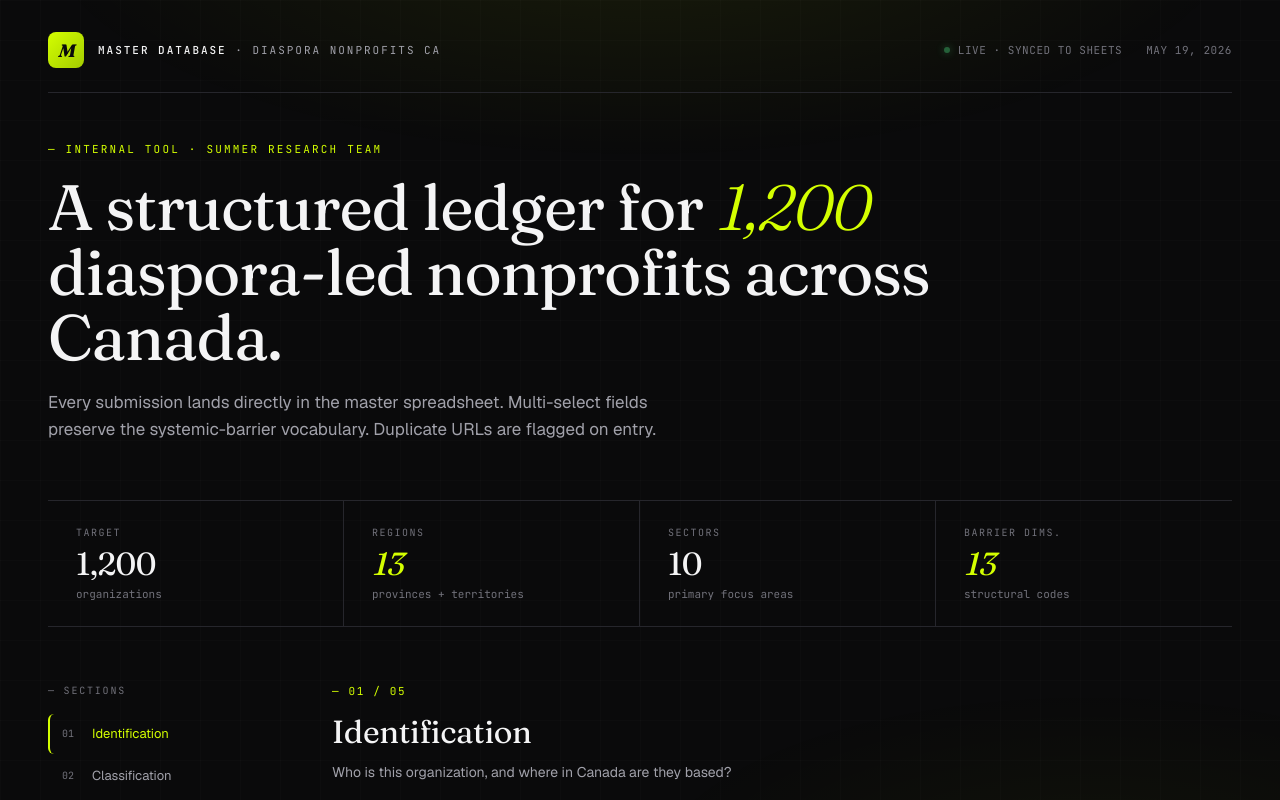
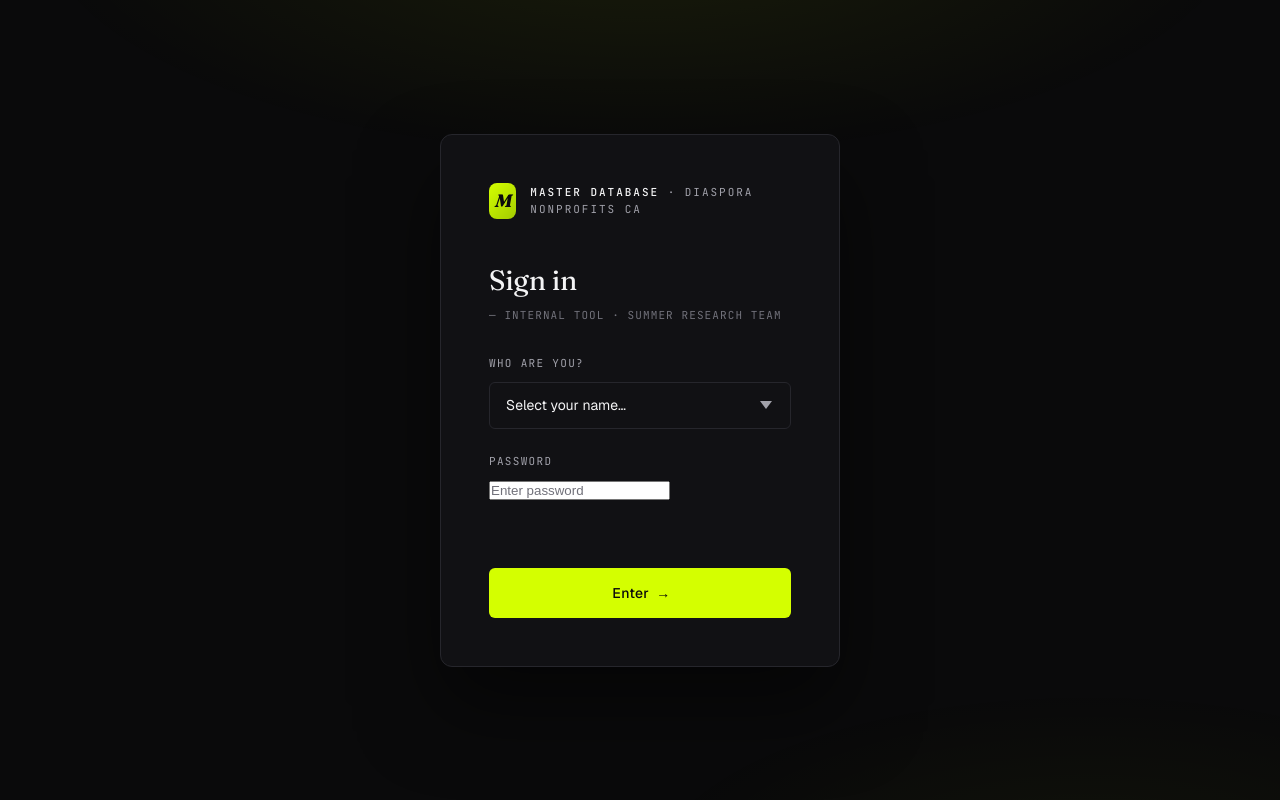
Before and after one commit to joshuabarre/RODA, a plain HTML site: page index.html in a window 1280 px wide. Shown: the top 800 px of the page. Drawn offline with nearby package versions, Linux system fonts and the light colour scheme.

Commit message:
Add login gate with per-user session and auto-assigned student field
Co-Authored-By: Claude Sonnet 4.6 <noreply@anthropic.com>

```diff
--- a/index.html
+++ b/index.html
@@ -398,6 +398,64 @@ textarea { resize: vertical; min-height: 100px; font-family: var(--body); }
   animation: shimmer 1.2s infinite;
 }
 
+/* ===== Login overlay ===== */
+#loginOverlay {
+  position: fixed;
+  inset: 0;
+  background: var(--bg);
+  z-index: 1000;
+  display: flex;
+  align-items: center;
+  justify-content: center;
+}
+#loginOverlay::before {
+  content: '';
+  position: fixed;
+  inset: 0;
+  background:
+    radial-gradient(ellipse 80% 50% at 50% -10%, rgba(212, 255, 0, 0.08), transparent 60%),
+    radial-gradient(ellipse 60% 40% at 85% 110%, rgba(212, 255, 0, 0.04), transparent 60%);
+  pointer-events: none;
+}
+.login-box {
+  position: relative;
+  z-index: 1;
+  width: 100%;
+  max-width: 400px;
+  padding: 48px;
+  background: var(--bg-2);
+  border: 1px solid var(--line);
+  border-radius: 12px;
+  box-shadow: 0 40px 80px rgba(0,0,0,0.5);
+}
+.login-brand {
+  display: flex; align-items: center; gap: 14px;
+  margin-bottom: 40px;
+}
+.login-title {
+  font-family: var(--display);
+  font-weight: 400;
+  font-size: 28px;
+  letter-spacing: -0.01em;
+  margin-bottom: 6px;
+}
+.login-sub {
+  font-family: var(--mono);
+  font-size: 11px;
+  color: var(--text-faint);
+  letter-spacing: 0.1em;
+  text-transform: uppercase;
+  margin-bottom: 32px;
+}
+.login-error {
+  font-family: var(--mono);
+  font-size: 12px;
+  color: var(--danger);
+  margin-top: 12px;
+  min-height: 18px;
+  letter-spacing: 0.03em;
+}
+
 /* Responsive */
 @media (max-width: 900px) {
   .shell { padding: 24px; }
@@ -411,6 +469,42 @@ textarea { resize: vertical; min-height: 100px; font-family: var(--body); }
 </style>
 </head>
 <body>
+
+<!-- ========== LOGIN OVERLAY ========== -->
+<div id="loginOverlay">
+  <div class="login-box">
+    <div class="login-brand">
+      <div class="brand-mark"><em>M</em></div>
+      <div class="brand-text"><strong>MASTER&nbsp;DATABASE</strong> · DIASPORA NONPROFITS CA</div>
+    </div>
+    <div class="login-title">Sign in</div>
+    <div class="login-sub">— Internal Tool · Summer Research Team</div>
+
+    <div class="field">
+      <label class="label" for="loginName">Who are you?</label>
+      <select id="loginName">
+        <option value="">Select your name…</option>
+        <option>Josh</option>
+        <option>Marcus</option>
+        <option>Jared</option>
+        <option>Jeevan</option>
+      </select>
+    </div>
+
+    <div class="field">
+      <label class="label" for="loginPassword">Password</label>
+      <input type="password" id="loginPassword" placeholder="Enter password">
+    </div>
+
+    <div class="login-error" id="loginError"></div>
+
+    <div style="margin-top: 24px;">
+      <button class="btn btn-primary" style="width:100%; justify-content:center;" onclick="doLogin()">
+        Enter <span class="btn-arrow">→</span>
+      </button>
+    </div>
+  </div>
+</div>
 
 <div class="shell">
 
@@ -665,6 +759,39 @@ textarea { resize: vertical; min-height: 100px; font-family: var(--body); }
 
 <script>
 // ============================================================
+// LOGIN
+// ============================================================
+const USERS = { Josh: 'Roda2026!', Marcus: 'Roda2026!', Jared: 'Roda2026!', Jeevan: 'Roda2026!' };
+
+function doLogin() {
+  const name = document.getElementById('loginName').value;
+  const pass = document.getElementById('loginPassword').value;
+  const err  = document.getElementById('loginError');
+  if (!name) { err.textContent = 'Select your name.'; return; }
+  if (USERS[name] !== pass) { err.textContent = 'Incorrect password. Try again.'; return; }
+  sessionStorage.setItem('rodaUser', name);
+  applySession(name);
+}
+
+function applySession(name) {
+  document.getElementById('loginOverlay').style.display = 'none';
+  const sel = document.getElementById('studentGroup');
+  sel.value = name;
+  sel.disabled = true;
+  sel.style.opacity = '0.6';
+  sel.style.cursor = 'not-allowed';
+}
+
+// Allow Enter key on login form
+document.getElementById('loginPassword').addEventListener('keydown', e => {
+  if (e.key === 'Enter') doLogin();
+});
+
+// Restore session if already logged in
+const existing = sessionStorage.getItem('rodaUser');
+if (existing && USERS[existing]) applySession(existing);
+
+// ============================================================
 // CONFIG — replace with your deployed Apps Script web app URL
 // ============================================================
 const ENDPOINT = "https://script.google.com/macros/s/AKfycbzqT1wdamfb41JkeDvheBndzfvqaVmT0gE-PxWQkpWaJRCATWw8nONe8d3FIKy1UQDT/exec";
```
